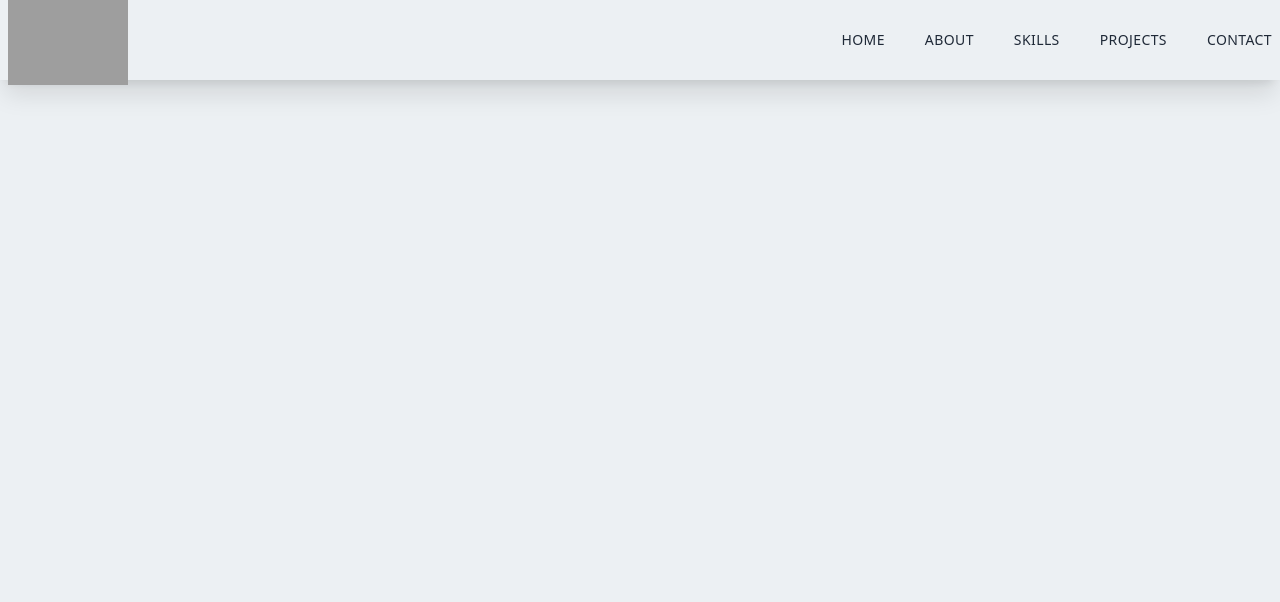
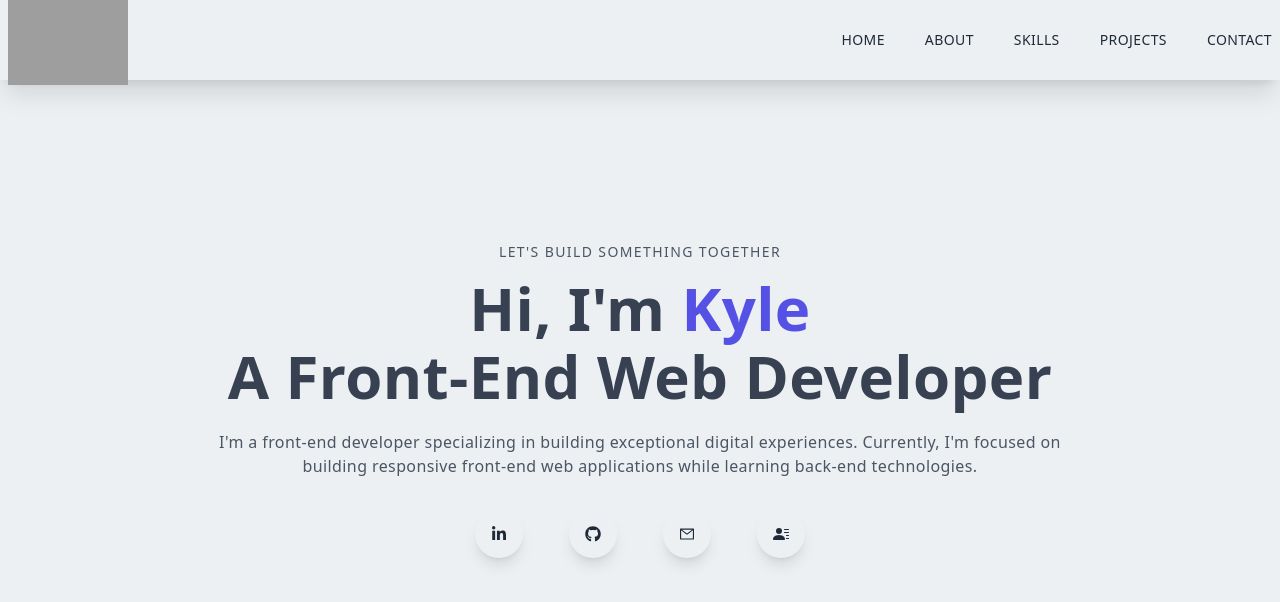
Before and after one commit to Kyle-D-Rehak/portfolio-website, a Next.js app: page / in a window 1280 px wide. Shown: the top 602 px of the page. Built offline with nearby package versions, Linux system fonts and the light colour scheme; grey boxes are pictures that could not be loaded.

Commit message:
Add Hero section

```diff
--- /dev/null
+++ b/components/Main.js
@@ -0,0 +1,43 @@
+import React from "react";
+import { AiOutlineMail } from "react-icons/ai";
+import { FaLinkedinIn, FaGithub } from "react-icons/fa";
+import { BsPersonLinesFill } from "react-icons/bs";
+
+const Main = () => {
+  return (
+    <div className="w-full h-screen text-center">
+      <div className="max-w-[1240px] w-full h-full mx-auto p-2 flex justify-center items-center">
+        <div>
+          <p className="uppercase py-4 text-sm tracking-widest text-gray-600">
+            Let's build something together
+          </p>
+          <h1 className=" text-gray-700">
+            Hi, I'm <span className="text-[#5651e5]">Kyle</span>
+          </h1>
+          <h1 className="py-2 text-gray-700">A Front-End Web Developer</h1>
+          <p className="py-4 px-1 text-gray-600 sm:max-w-[70%] m-auto">
+            I'm a front-end developer specializing in building exceptional
+            digital experiences. Currently, I'm focused on building responsive
+            front-end web applications while learning back-end technologies.
+          </p>
+          <div className="flex items-center justify-between max-w-[330px] m-auto py-4">
+            <div className="rounded-full shadow-lg shadow0gray-400 p-4 cursor-pointer hover:scale-110 ease-in duration-200">
+              <FaLinkedinIn />
+            </div>
+            <div className="rounded-full shadow-lg shadow0gray-400 p-4 cursor-pointer hover:scale-110 ease-in duration-200">
+              <FaGithub />
+            </div>
+            <div className="rounded-full shadow-lg shadow0gray-400 p-4 cursor-pointer hover:scale-110 ease-in duration-200">
+              <AiOutlineMail />
+            </div>
+            <div className="rounded-full shadow-lg shadow0gray-400 p-4 cursor-pointer hover:scale-110 ease-in duration-200">
+              <BsPersonLinesFill />
+            </div>
+          </div>
+        </div>
+      </div>
+    </div>
+  );
+};
+
+export default Main;
--- a/components/Navbar.js
+++ b/components/Navbar.js
@@ -59,7 +59,7 @@
           className={
             nav
               ? "fixed left-0 top-0 w-[75%] sm:w-[60%] md:w-[45%] h-screen bg-[#ecf0f3] p-10 ease-in duration-300 md:hidden"
-              : "fixed left-[-100%] top-0 h-screen bg-[#ecf0f3] p-10 ease-in duration-300 md:hidden"
+              : "fixed left-[-150%] top-0 h-screen bg-[#ecf0f3] p-10 ease-in duration-300 md:hidden"
           }
         >
           <div>
--- a/pages/index.tsx
+++ b/pages/index.tsx
@@ -2,6 +2,7 @@
 import Image from "next/image";
 import { Inter } from "next/font/google";
 import Navbar from "../components/Navbar";
+import Main from "../components/Main";
 
 const inter = Inter({ subsets: ["latin"] });
 
@@ -15,6 +16,7 @@
         <link rel="icon" href="/favicon.ico" />
       </Head>
       <Navbar />
+      <Main />
     </>
   );
 }
```
